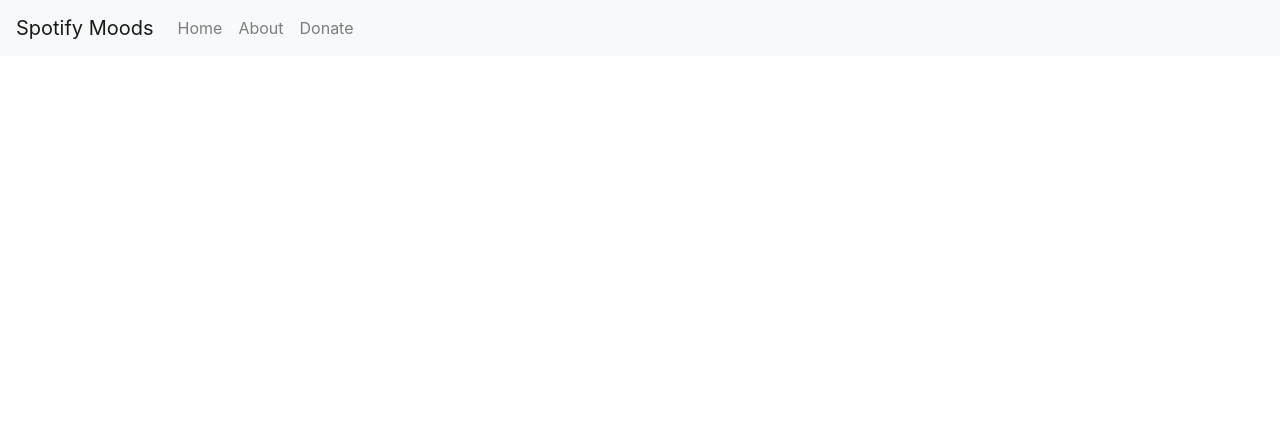
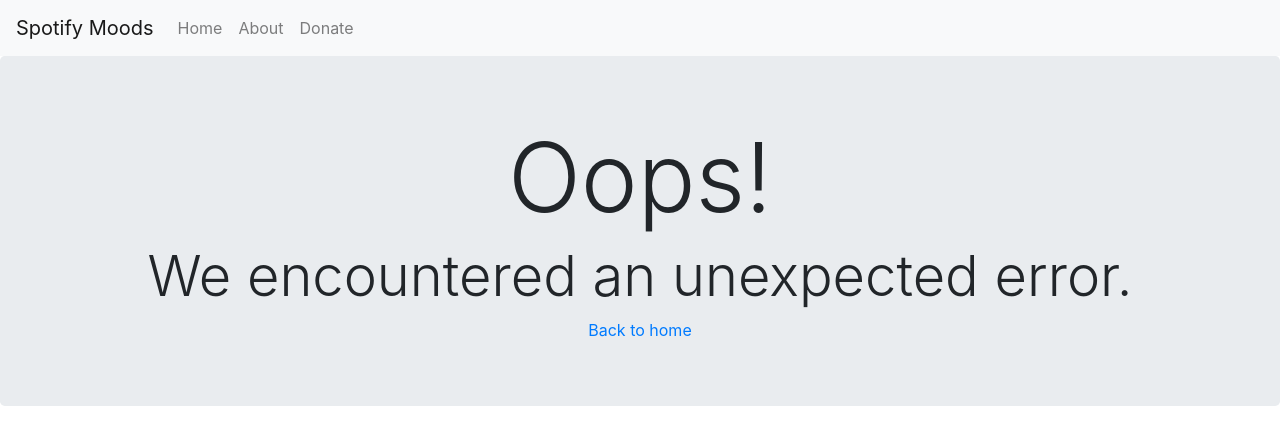
Before and after one commit to alejandroidepaz/Spotify-Playlist-Generator, a React (Create React App) app in the folder spg-frontend/: page /error in a window 1280 px wide. Shown: the top 444 px of the page. Built offline with nearby package versions, Linux system fonts and the light colour scheme.

Commit message:
Added error page for failed auth callback

```diff
--- a/spg-frontend/src/components/App.tsx
+++ b/spg-frontend/src/components/App.tsx
@@ -5,6 +5,7 @@ import { Switch, Route } from "react-router-dom";
 import ScrollToTop from "./ScrollToTop";
 import NavigationBar from './Nav';
 import Home from './Home';
+import Error from './Error';
 import ProfilePreview from './ProfilePreview';
 
 const Router = () => {
@@ -12,11 +13,13 @@ const Router = () => {
     <ScrollToTop>
       <Switch>
         <Route exact path="/profile" component={ProfilePreview}></Route>
+        <Route exact path="/error" component={Error}></Route>
         <Route exact path="/" component={Home}></Route>
       </Switch>
     </ScrollToTop>
   );
-  };
+}
+
 function App() {
   return (
     <div className="App">
--- /dev/null
+++ b/spg-frontend/src/components/Error.tsx
@@ -0,0 +1,17 @@
+import React from 'react';
+import '../styling/App.css';
+import 'bootstrap/dist/css/bootstrap.css';
+
+function Error() {
+  return (
+    <div className="App">
+      <div className="jumbotron">
+        <h1 className="display-1">Oops!</h1>
+        <h1 className="display-4">We encountered an unexpected error.</h1>
+        <a href="/">Back to home</a>
+      </div>
+    </div>
+  );
+}
+
+export default Error;
```
Lines whose indentation alone changed are shown as unchanged.
